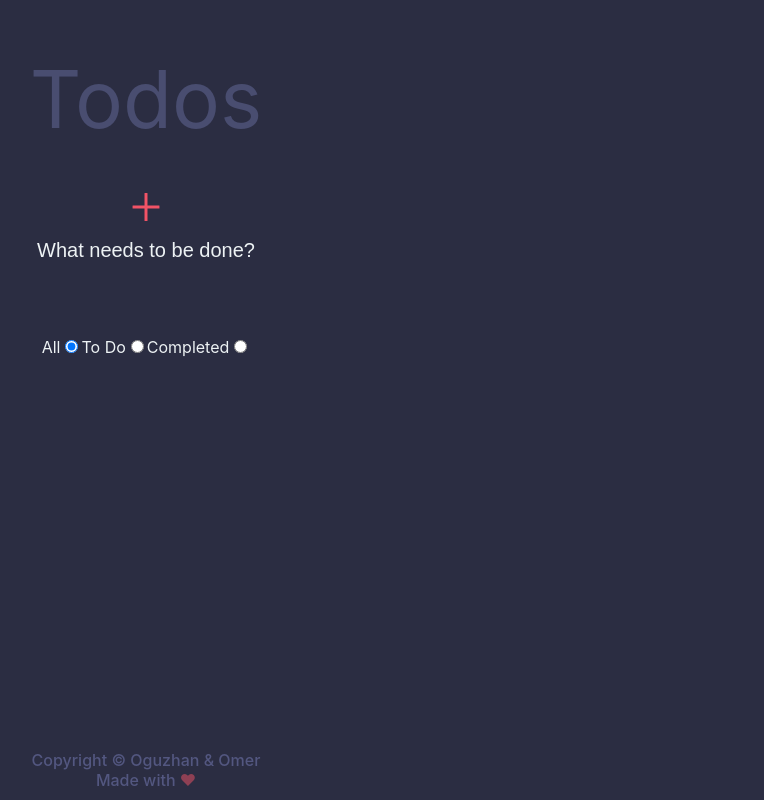
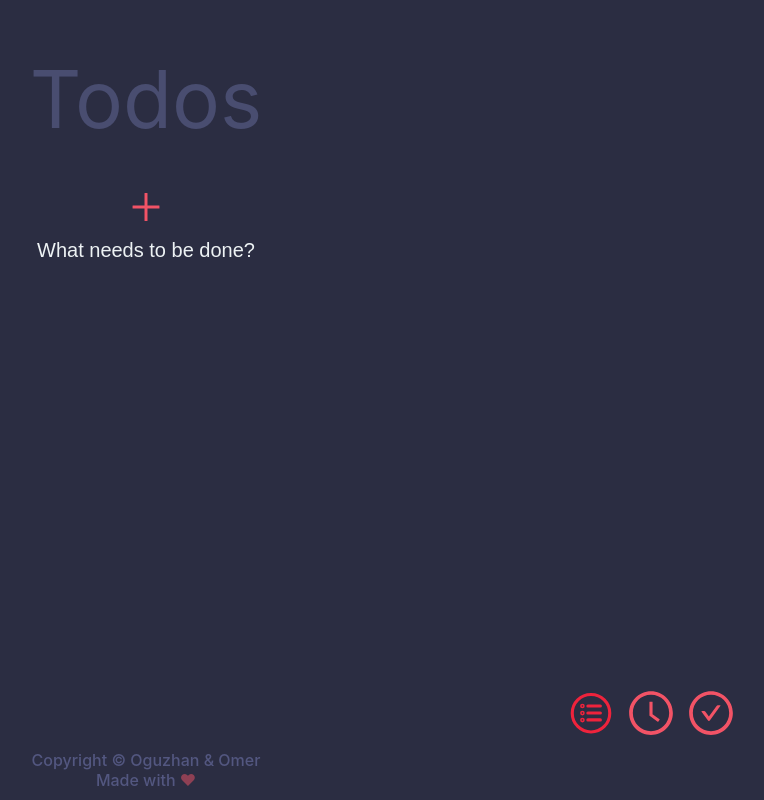
Before and after one commit to OzzyDm/todos-react, a React (Create React App) app: page / in a window 1280 px wide. Shown: the whole page, without its empty margins (494-1258 px from the left). Built offline with nearby package versions, Linux system fonts and the light colour scheme.

Commit message:
add filter styles

```diff
--- a/src/components/UI/FilterListButton.js
+++ b/src/components/UI/FilterListButton.js
@@ -1,8 +1,12 @@
+import styles from "./FilterListButton.module.scss";
+import { AiOutlineCheckCircle, AiOutlineClockCircle } from "react-icons/ai";
+import { IoListCircleOutline } from "react-icons/io5";
+
 function FilterListButton(props) {
   return (
-    <div>
-      <label for="all">All</label>
+    <div className={styles.section}>
       <input
+        className={styles.button}
         type="radio"
         id="all"
         name="filter"
@@ -10,8 +14,11 @@ function FilterListButton(props) {
         checked={props.filter === "all"}
         onChange={props.changeHandler}
       />
-      <label for="todo">To Do</label>
+      <label htmlFor="all" className={styles.icon} title="All Todos">
+        <IoListCircleOutline />
+      </label>
       <input
+        className={styles.button}
         type="radio"
         id="todo"
         name="filter"
@@ -19,8 +26,11 @@ function FilterListButton(props) {
         checked={props.filter === "todo"}
         onChange={props.changeHandler}
       />
-      <label for="completed">Completed</label>
+      <label htmlFor="todo" className={styles.icon} title="Todos List">
+        <AiOutlineClockCircle />
+      </label>
       <input
+        className={styles.button}
         type="radio"
         id="completed"
         name="filter"
@@ -28,6 +38,9 @@ function FilterListButton(props) {
         checked={props.filter === "completed"}
         onChange={props.changeHandler}
       />
+      <label htmlFor="completed" className={styles.icon} title="Completed List">
+        <AiOutlineCheckCircle />
+      </label>
     </div>
   );
 }
--- /dev/null
+++ b/src/components/UI/FilterListButton.module.scss
@@ -0,0 +1,31 @@
+@use "../../styles/main.scss";
+
+.section {
+  position: fixed;
+  display: flex;
+  right: 5rem;
+  bottom: 5rem;
+}
+
+.button {
+  width: 5rem;
+  height: 5rem;
+  display: none;
+
+  &:checked + label {
+    color: main.$color-tertiary;
+  }
+}
+
+.icon {
+  display: inline-block;
+  font-size: 5rem;
+  padding-left: 1rem;
+  cursor: pointer;
+  color: main.$color-tertiary-light;
+  transition: all 0.2s;
+
+  &:hover {
+    transform: translateY(-0.3rem);
+  }
+}
--- a/src/styles/global.scss
+++ b/src/styles/global.scss
@@ -26,6 +26,10 @@
 
 * {
   box-sizing: border-box;
+}
+
+html {
+  overflow-y: scroll;
 }
 
 body {
```
